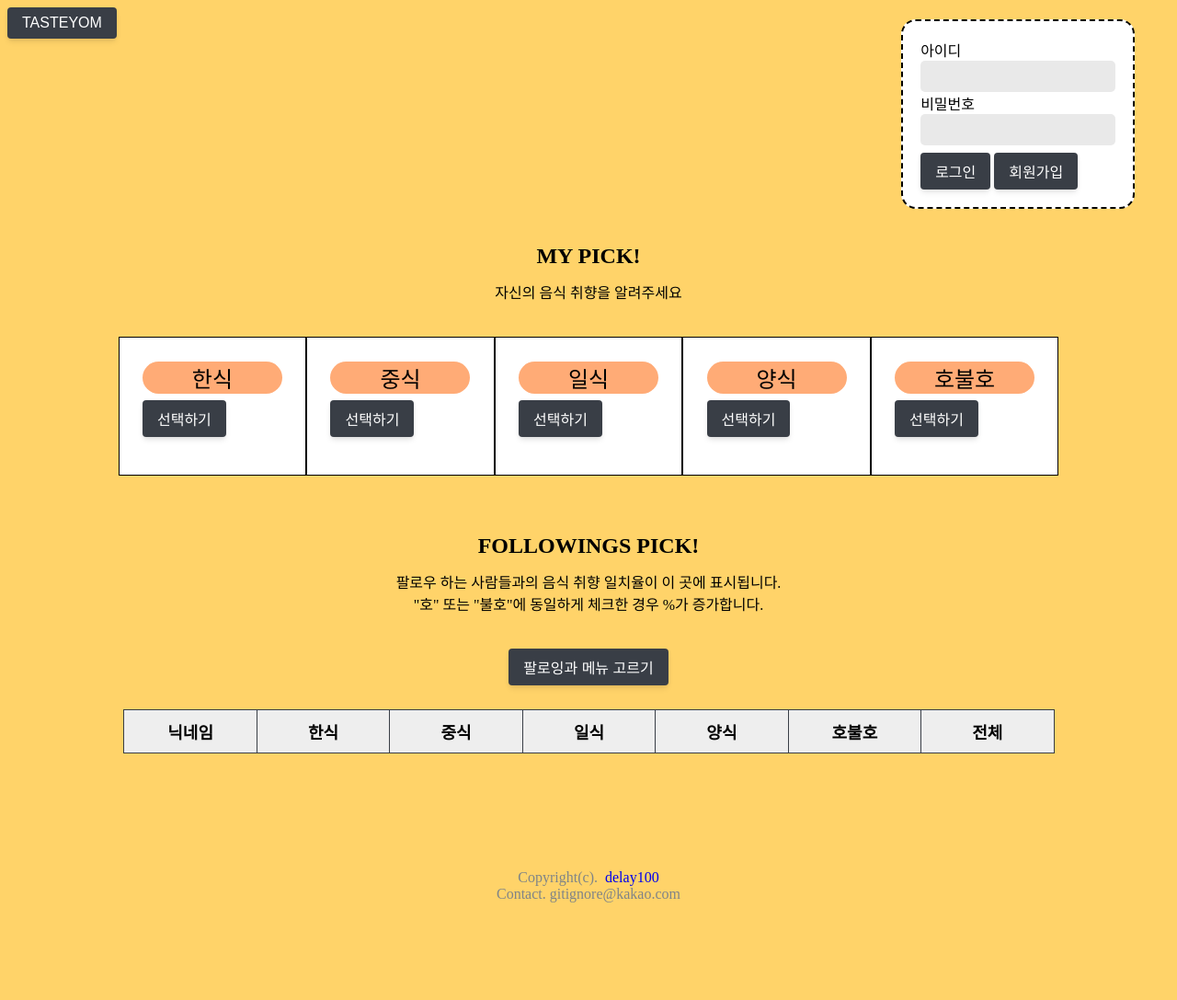
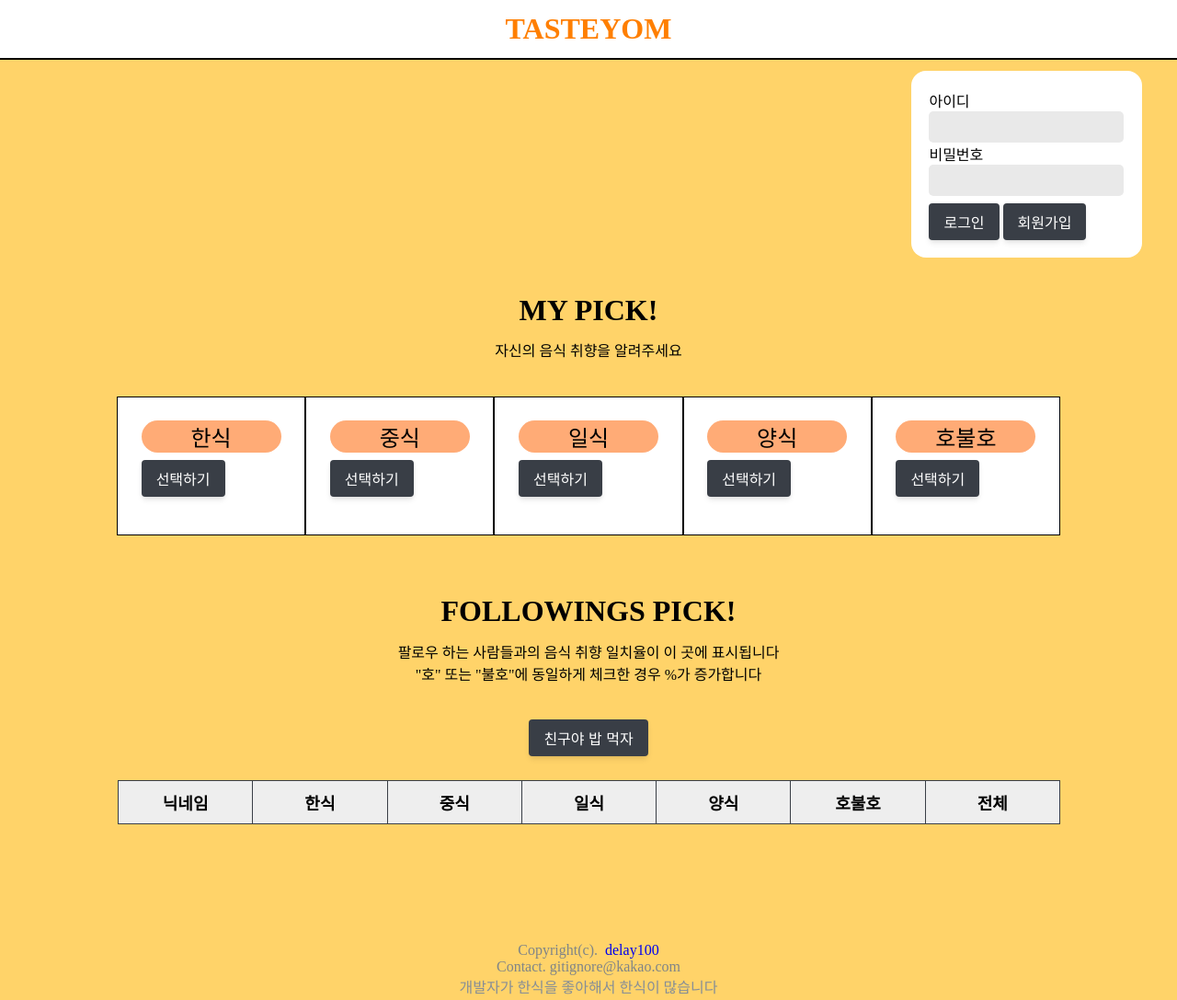
Before and after one commit to delay-100/toyproject-foodtaste, a website: page views/mypage.html in a window 1280 px wide. Shown: the whole page at 92% size. Before the commit the page ends 989 px from the top, so only its background shows below. Drawn offline with nearby package versions, Linux system fonts and the light colour scheme; files that its build step writes are made by us from their sources; a web font is replaced by a local one.

Commit message:
maybe... fin

```diff
--- a/public/main.css
+++ b/public/main.css
@@ -1,3 +1,18 @@
+
+@font-face {
+    font-family: 'SEBANG_Gothic_Regular';
+    src: url('https://cdn.jsdelivr.net/gh/projectnoonnu/noonfonts_2104@1.0/SEBANG_Gothic_Regular.woff') format('woff');
+    font-weight: normal;
+    font-style: normal;
+}
+@import url('https://fonts.googleapis.com/css2?family=Noto+Sans+KR&display=swap');
+
+@font-face {
+    font-family: 'TTCrownMychewR';
+    src: url('https://cdn.jsdelivr.net/gh/projectnoonnu/noonfonts_2205@1.0/TTCrownMychewR.woff2') format('woff2');
+    font-weight: normal;
+    font-style: normal;
+}
 a, button {
     margin: 0;
     padding: 0;
@@ -6,14 +21,6 @@ a, button {
     font: inherit;
     vertical-align: baseline;
 }
-@font-face {
-    font-family: 'SEBANG_Gothic_Regular';
-    src: url('https://cdn.jsdelivr.net/gh/projectnoonnu/noonfonts_2104@1.0/SEBANG_Gothic_Regular.woff') format('woff');
-    font-weight: normal;
-    font-style: normal;
-}
-@import url('https://fonts.googleapis.com/css2?family=Noto+Sans+KR&display=swap');
-
 :root {
   --button-color: #ffffff;
   --button-bg-color: #393E46;
@@ -27,7 +34,8 @@ html {
     background-image: linear-gradient(-45deg, rgba(0,0,0,.5) 25%, transparent 25%, transparent 50%, rgba(0,0,0,.5) 50%, rgba(0,0,0,.5) 75%, transparent 75%, transparent 100%), linear-gradient(45deg, rgba(0,0,0,.5) 25%, transparent 25%, transparent 50%,  rgba(0,0,0,.5) 50%, rgba(0,0,0,.5) 75%, transparent 75%, transparent 100%);
     background-size: 52px 52px; */
     /* background: repeating-linear-gradient(135deg, white, white 5px, #FFD369 0, #FFD369 200px); */
-
+	margin: 0;
+	padding: 0;
 }
 
 /* head {
@@ -40,11 +48,15 @@ footer {
 
 body {
     font-family: 'SEBANG_Gothic_Regular';
+    margin: 0;
+
+	padding: 0;
     /* font-size: small; */
 }
 
 footer {
     margin-top: 10%;
+    margin-bottom: 1%;
     text-align: center;
     color: #7F8487;
     clear:both;
@@ -79,7 +91,6 @@ footer {
     margin-top: 1%;
     margin-right: 3%;
     margin-bottom: 3%;
-    border: 2px dashed black;
     min-width: 152px;
 }
 
@@ -151,6 +162,11 @@ footer {
 
 #join-btn {
     text-align: center;
+    margin-top: 4%;
+}
+
+#tmi {
+    color: #868e96;
 }
 
 .user-name {
@@ -165,6 +181,40 @@ footer {
     top: 100px;
     right: 100px;
 } */
+
+/* .tasteyom-logo-div {
+    width: 150px;
+    height: 50px;
+    border-radius: 10%;
+    overflow: hidden;
+margin: auto;
+    border: 2px dashed black;
+}
+
+
+#logo {
+    width: 100%;
+    height: 100%;
+    object-fit: cover;
+} */
+
+header {
+    text-align: center;
+    background-color: white;
+    padding: 1%;
+
+    border-bottom: 2px solid black;
+    font-size: xx-large;
+}
+
+#tasteyom-header{
+
+    font-family: 'TTCrownMychewR';
+    color: #ff7f00;
+    font-size: xx-large;
+    text-decoration: none;
+
+}
 
 #show {
     background-color: #FFAB76;
@@ -471,9 +521,10 @@ a, button {
 }
 
 .pick-text {
+    font-family: 'TTCrownMychewR';
     text-align: center;
     margin: 2%;
-    font-size: x-large;
+    font-size: xx-large;
     font-weight: bolder;
     /* min-width: 207px; */
     clear:both;
@@ -604,6 +655,8 @@ th {
     clear:both;
     padding: 3%;
     background-color: white;
+
+    border: 2px dashed black;
     border-radius: 1em;
     /* background-image: url(memo.png); */
 }
--- a/views/layout.html
+++ b/views/layout.html
@@ -8,7 +8,12 @@
         <link rel="stylesheet" href="/main.css">
     </head>
     <body>
-        <a href="/" class="btn">TASTEYOM</a>
+        <header>
+            <a id="tasteyom-header" href="/"><strong>TASTEYOM</strong></a>
+        {# <div class="tasteyom-logo-div">
+            <a id="tasteyom-logo" href="/"><img id="logo" src="/TASTEYOM_LOGO2.png"></a>
+        </div> #}
+        </header>
         {% if user and user.localId %}
             <div class="mypageSetting" id="setting">
                 <div class="user-name">안녕하세요 <strong>{{user.nick}}({{user.localId}})</strong>님! <a id="logout" href="/auth/logout" >로그아웃</a></div>
@@ -44,6 +49,7 @@
             Copyright(c).&nbsp;
             <a href="https://github.com/delay-100" target="_blank" style="text-decoration-line: none;">delay100</a>
             <div class="footer-div">Contact. gitignore@kakao.com</div>
+            <div id="tmi">개발자가 한식을 좋아해서 한식이 많습니다</div>
         </footer>
         </div>
         <script src="https://unpkg.com/axios/dist/axios.min.js"></script>
@@ -60,7 +66,7 @@
                     if(myId){
                         const userId = document.querySelector('#followId').value;
                         if(userId !== myId.value){
-                            if(confirm(userId + '님을 팔로우하시겠습니까?')){
+                            if(confirm(userId + '님을 팔로우하시겠습니까? 아이디가 없는 경우 팔로우되지 않습니다.')){
                                 axios.post(`../user/follow/${userId}`)
                             .then(() =>{
                                 location.reload();
--- a/views/mypage.html
+++ b/views/mypage.html
@@ -176,10 +176,10 @@
 
     <div class="follower-list-div">
         <div class="pick-text" id="followingspick">FOLLOWINGS PICK!</div>
-        <div class="pick-text-sub">팔로우 하는 사람들과의 음식 취향 일치율이 이 곳에 표시됩니다.
-            <br>"호" 또는 "불호"에 동일하게 체크한 경우 %가 증가합니다.
+        <div class="pick-text-sub">팔로우 하는 사람들과의 음식 취향 일치율이 이 곳에 표시됩니다
+            <br>"호" 또는 "불호"에 동일하게 체크한 경우 %가 증가합니다
         </div>
-        <a id="analyze-button" href="/analyze" class="btn">팔로잉과 메뉴 고르기</a>
+        <a id="analyze-button" href="/analyze" class="btn">친구야 밥 먹자</a>
         {# <div class = "follower-list-small-div"> #}
             <table class="follower-list">
                 <thead>
```
Also changed, not shown: views/analyze.html (+1 -1 lines), views/index.html (+5 -1 lines), public/TASTEYOM_LOGO.png (added), public/TASTEYOM_LOGO2.png (added).
